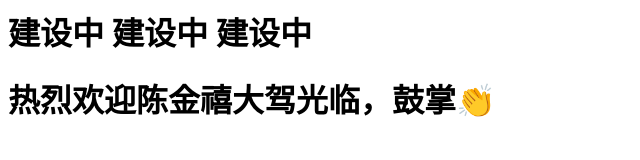
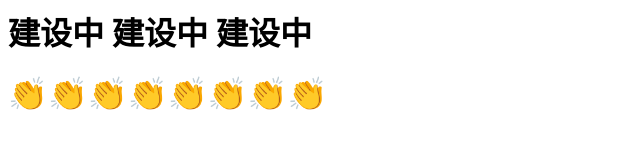
Before and after one commit to Chenzixi0504/Chenzixi.github.io, a plain HTML site: page index.html in a window 1280 px wide. Shown: the whole page, without its empty margins (0-640 px from the left). Drawn offline with Linux system fonts and the light colour scheme.

Commit message:
Update index.html

```diff
--- a/index.html
+++ b/index.html
@@ -1,2 +1,2 @@
 <h1>建设中 建设中 建设中</h1>
-<h1>热烈欢迎陈金禧大驾光临，鼓掌👏</h1>
+<h1>👏👏👏👏👏👏👏👏</h1>
```
